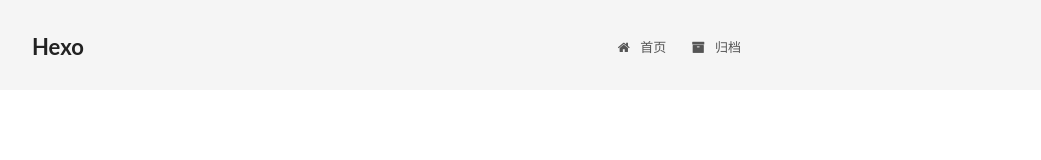
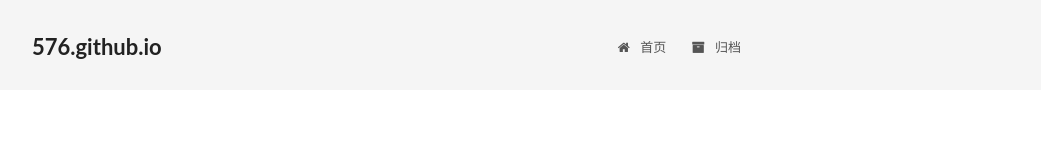
Before and after one commit to 576/576.github.io, a plain HTML site: page index.html in a window 1280 px wide. Shown: the top 160 px of the page, without its empty margins (239-1280 px from the left). Drawn offline with Linux system fonts and the light colour scheme.

Commit message:
Site updated: 2018-03-14 15:21:47

```diff
--- a/index.html
+++ b/index.html
@@ -152,7 +152,7 @@
     <div class="custom-logo-site-title">
       <a href="/"  class="brand" rel="start">
         <span class="logo-line-before"><i></i></span>
-        <span class="site-title">Hexo</span>
+        <span class="site-title">576.github.io</span>
         <span class="logo-line-after"><i></i></span>
       </a>
     </div>
```
